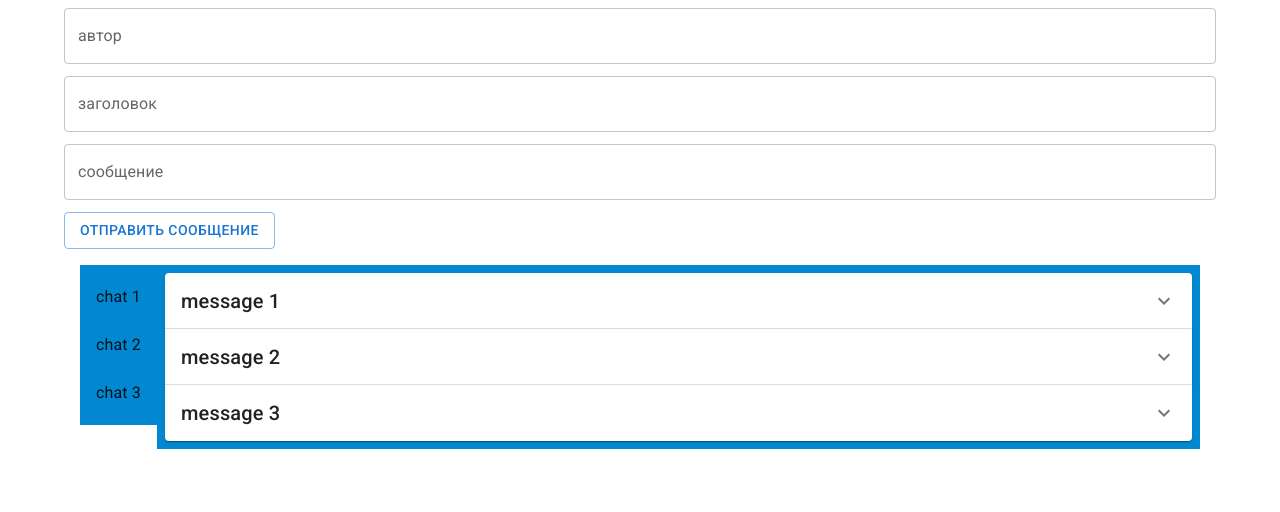
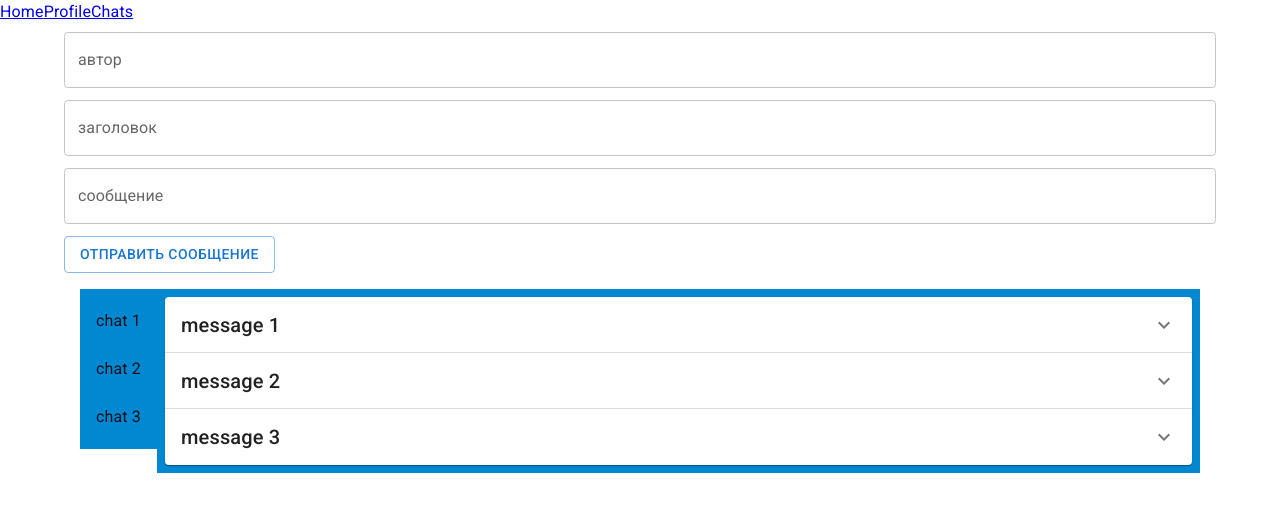
Before and after one commit to UncleChernomor/fapp, a React (Create React App) app: page /chats in a window 1280 px wide. Shown: the top 512 px of the page. Built offline with nearby package versions, Linux system fonts and the light colour scheme.

Commit message:
Добавлены базовые роуты

```diff
--- a/package.json
+++ b/package.json
@@ -13,6 +13,7 @@
     "@testing-library/user-event": "^13.5.0",
     "react": "^17.0.2",
     "react-dom": "^17.0.2",
+    "react-router-dom": "^6.2.2",
     "react-scripts": "^2.1.3",
     "web-vitals": "^2.1.4"
   },
--- a/src/App.js
+++ b/src/App.js
@@ -1,158 +1,27 @@
 import React, { useEffect, useRef, useState } from "react";
-import './App.css';
-import MessageList from "./components/MessageList";
-import ButtonV from "./components/UI/button/ButtonV";
-import InputV from "./components/UI/input/InputV";
-import CssBaseline from '@mui/material/CssBaseline';
-import Box from '@mui/material/Box';
-import Container from '@mui/material/Container';
-import List from '@mui/material/List';
-import ListItem from '@mui/material/ListItem';
-import ListItemButton from '@mui/material/ListItemButton';
-import ListItemText from '@mui/material/ListItemText';
-import { createTheme, ThemeProvider } from "@mui/material/styles";
+import { Routes, Route, Link, NavLink } from "react-router-dom";
+import Home from "./pages/Home.jsx";
+import Profile from "./pages/Profile.jsx";
+import Chats from "./pages/Chats.jsx";
+import NoFoundPage from "./pages/NoFoundPage.jsx";
 
 function App(props) {
-  const theme = createTheme({
-    pallete: {
-      info: {
-        main: "#c95353",
-      },
-      success: {
-        main: "#31d492",
-      },
-    }
-  });
-
-  const [messages, setMessageList] = useState([
-    {
-      id: 1,
-      author: 'vasya',
-      title: 'message 1',
-      body: 'message 1 body there'
-    },
-    {
-      id: 2,
-      author: 'fedya',
-      title: 'message 2',
-      body: 'message 2 body there'
-    },
-    {
-      id: 3,
-      author: 'vasya',
-      title: 'message 3',
-      body: 'message 3 body there'
-    },
-  ]);
-  const [chats, SetChats] = useState([
-    {
-      id: 1,
-      name: "chat 1"
-    },
-    {
-      id: 2,
-      name: "chat 2"
-    },
-    {
-      id: 3,
-      name: "chat 3"
-    },
-  ]);
-
-  const refFocus = useRef(null);
-  const [author, setAuthor] = useState('');
-  const [header, setHeader] = useState('');
-  const [body, setBody] = useState('');
-
-  const addNewMessage = (e) => {
-    e.preventDefault();
-
-    if (author.length < 1 || header.length < 1 || body.length < 1) return;
-
-    const newMessage = {
-      id: Date.now(),
-      author: author,
-      title: header,
-      body: body
-    }
-
-    setMessageList([...messages, newMessage]);
-  }
-
-  useEffect(() => {
-    if (author.length > 0) {
-      const name = author;
-      setTimeout(() => {
-        console.log('привет - ' + name);
-      }, 1500);
-    }
-
-    //Настроить фокус --- НЕ ЗАБЫТЬ!!!!
-    // if (refFocus !== null)
-    //   refFocus.current.focus();
-
-  }, [messages]);
 
   return (
-    <Container maxWidth='lg'>
-      <CssBaseline />
-      <Box
-        component="form"
-      >
-        <InputV
-          ref={refFocus}
-          type='text'
-          value={author}
-          placeholder="автор"
-          label="автор"
-          onChange={e => setAuthor(e.target.value)}
-        />
-        <InputV
-          type='text'
-          value={header}
-          placeholder="заголовок"
-          label="заголовок"
-          onChange={e => setHeader(e.target.value)}
-        />
-        <InputV
-          type='text'
-          value={body}
-          placeholder="сообщение"
-          label="сообщение"
-          onChange={e => setBody(e.target.value)}
-        />
-        <ButtonV onClick={addNewMessage}>Отправить сообщение</ButtonV>
-      </Box>
-      <Box sx={{
-        display: "flex",
-        p: 2
-      }}>
-        <nav aria-label="secondary mailbox folders">
-          <ThemeProvider theme={theme}>
-            <List sx={{
-              backgroundColor: "info.main",
-              color: ""
-            }}>
-              {
-                chats.map((item) =>
-                  <ListItem disablePadding key={item.id}>
-                    <ListItemButton>
-                      <ListItemText>{item.name}</ListItemText>
-                    </ListItemButton>
-                  </ListItem>
-                )
-              }
-            </List>
-          </ThemeProvider>
+    <>
+      <header>
+        <NavLink to={"/"}>Home</NavLink>
+        <NavLink to={"/profile"}>Profile</NavLink>
+        <NavLink to={"/chats"}>Chats</NavLink>
+      </header>
+      <Routes>
+        <Route path="/" element={<Home />} />
+        <Route path="/profile" element={<Profile />} />
+        <Route path="/chats" element={<Chats />} />
+        <Route path="*" element={<NoFoundPage />} />
+      </Routes>
+    </>
 
-        </nav>
-
-        <Box sx={{ flexGrow: 1 }}>
-          <MessageList msgs={messages} />
-        </Box>
-      </Box>
-
-    </Container>
   );
 }
 
--- a/src/index.js
+++ b/src/index.js
@@ -1,6 +1,7 @@
 // import { ThemeProvider } from '@mui/styles';
 import React from 'react';
 import ReactDOM from 'react-dom';
+import { BrowserRouter } from 'react-router-dom';
 import App from './App';
 // import theme from './theme';
 // import { createTheme } from '@mui/material/styles';
@@ -17,6 +18,8 @@ import App from './App';
 
 
 ReactDOM.render(
-  <App />,
+  <BrowserRouter>
+    <App />
+  </BrowserRouter>,
   document.getElementById('root')
 );
--- /dev/null
+++ b/src/pages/Chats.jsx
@@ -0,0 +1,156 @@
+import React, { useEffect, useRef, useState } from "react";
+import MessageList from "../components/MessageList";
+import ButtonV from "../components/UI/button/ButtonV";
+import InputV from "../components/UI/input/InputV";
+import CssBaseline from '@mui/material/CssBaseline';
+import Box from '@mui/material/Box';
+import Container from '@mui/material/Container';
+import List from '@mui/material/List';
+import ListItem from '@mui/material/ListItem';
+import ListItemButton from '@mui/material/ListItemButton';
+import ListItemText from '@mui/material/ListItemText';
+import { createTheme, ThemeProvider } from "@mui/material/styles";
+
+function Chats(props) {
+    const theme = createTheme({
+        pallete: {
+            info: {
+                main: "#c95353",
+            },
+            success: {
+                main: "#31d492",
+            },
+        }
+    });
+
+    const [messages, setMessageList] = useState([
+        {
+            id: 1,
+            author: 'vasya',
+            title: 'message 1',
+            body: 'message 1 body there'
+        },
+        {
+            id: 2,
+            author: 'fedya',
+            title: 'message 2',
+            body: 'message 2 body there'
+        },
+        {
+            id: 3,
+            author: 'vasya',
+            title: 'message 3',
+            body: 'message 3 body there'
+        },
+    ]);
+    const [chats, SetChats] = useState([
+        {
+            id: 1,
+            name: "chat 1"
+        },
+        {
+            id: 2,
+            name: "chat 2"
+        },
+        {
+            id: 3,
+            name: "chat 3"
+        },
+    ]);
+
+    const refFocus = useRef(null);
+    const [author, setAuthor] = useState('');
+    const [header, setHeader] = useState('');
+    const [body, setBody] = useState('');
+
+    const addNewMessage = (e) => {
+        e.preventDefault();
+
+        if (author.length < 1 || header.length < 1 || body.length < 1) return;
+
+        const newMessage = {
+            id: Date.now(),
+            author: author,
+            title: header,
+            body: body
+        }
+
+        setMessageList([...messages, newMessage]);
+    }
+
+    useEffect(() => {
+        if (author.length > 0) {
+            const name = author;
+            setTimeout(() => {
+                console.log('привет - ' + name);
+            }, 1500);
+        }
+
+        //Настроить фокус --- НЕ ЗАБЫТЬ!!!
+        // refFocus.current?.focus():null;
+
+    }, [messages, author]);
+
+    return (
+        <Container maxWidth='lg'>
+            <CssBaseline />
+            <Box
+                component="form"
+            >
+                <InputV
+                    ref={refFocus}
+                    type='text'
+                    value={author}
+                    placeholder="автор"
+                    label="автор"
+                    onChange={e => setAuthor(e.target.value)}
+                />
+                <InputV
+                    type='text'
+                    value={header}
+                    placeholder="заголовок"
+                    label="заголовок"
+                    onChange={e => setHeader(e.target.value)}
+                />
+                <InputV
+                    type='text'
+                    value={body}
+                    placeholder="сообщение"
+                    label="сообщение"
+                    onChange={e => setBody(e.target.value)}
+                />
+                <ButtonV onClick={addNewMessage}>Отправить сообщение</ButtonV>
+            </Box>
+            <Box sx={{
+                display: "flex",
+                p: 2
+            }}>
+                <nav aria-label="secondary mailbox folders">
+                    <ThemeProvider theme={theme}>
+                        <List sx={{
+                            backgroundColor: "info.main",
+                            color: ""
+                        }}>
+                            {
+                                chats.map((item) =>
+                                    <ListItem disablePadding key={item.id}>
+                                        <ListItemButton>
+                                            <ListItemText>{item.name}</ListItemText>
+                                        </ListItemButton>
+                                    </ListItem>
+                                )
+                            }
+                        </List>
+                    </ThemeProvider>
+
+                </nav>
+
+                <Box sx={{ flexGrow: 1 }}>
+                    <MessageList msgs={messages} />
+                </Box>
+            </Box>
+        </Container>
+    );
+}
+
+export default Chats;
--- /dev/null
+++ b/src/pages/Home.jsx
@@ -0,0 +1,11 @@
+import React from 'react';
+
+function Home(props) {
+    return (
+        <div sx="color: black">
+            <h1>Home Page</h1>
+        </div>
+    );
+}
+
+export default Home;
--- /dev/null
+++ b/src/pages/NoFoundPage.jsx
@@ -0,0 +1,11 @@
+import React from 'react';
+
+function NoFoundPage(props) {
+    return (
+        <div>
+            <h1>Page Not Found</h1>
+        </div>
+    );
+}
+
+export default NoFoundPage;
--- /dev/null
+++ b/src/pages/Profile.jsx
@@ -0,0 +1,11 @@
+import React from 'react';
+
+function Profile(props) {
+    return (
+        <div>
+            <h1>Profile Page</h1>
+        </div>
+    );
+}
+
+export default Profile;
```
Also changed, not shown: 1 other file (tests, documents, lock files or other folders).
